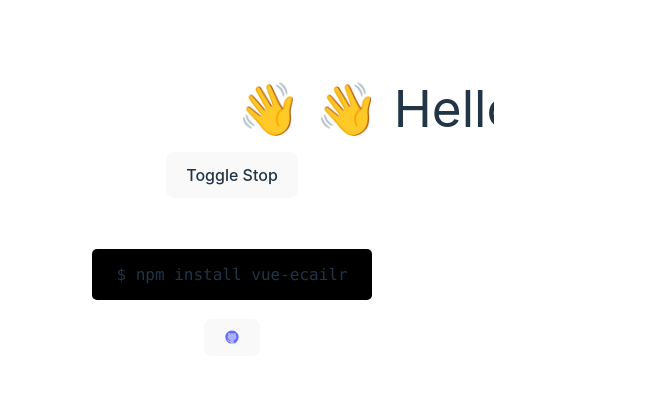
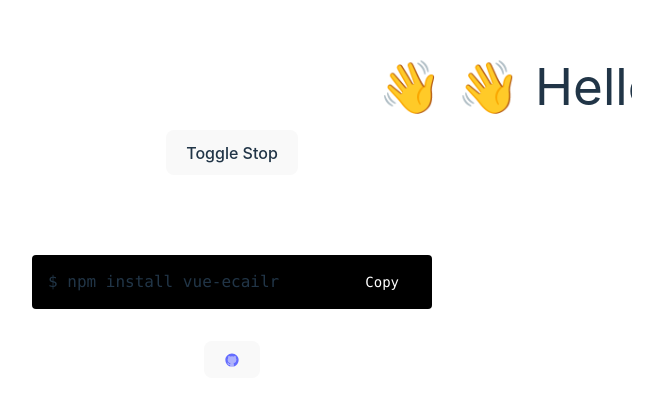
Before and after one commit to cjboy76/vue-ecailr, a Vue app: page / in a window 1280 px wide. Shown: the part 190-596 px from the top of the page, without its empty margins (408-1071 px from the left). Built offline with nearby package versions, Linux system fonts and the light colour scheme.

Commit message:
:pencil: update: demo page's style to tailwind

```diff
--- a/src/App.vue
+++ b/src/App.vue
@@ -2,24 +2,43 @@
 import { ref } from 'vue';
 import VueEcailr from './components/VueEcailr.vue';
 import GitHubIcon from './components/GitHubIcon.vue';
+import CheckIcon from './components/CheckIcon.vue';
 
 const stop = ref(false);
+const installCommand = ref('npm install vue-ecailr');
+const copied = ref(false);
 function toggle() {
   stop.value = !stop.value;
+}
+function copyToClipBoard() {
+  navigator.clipboard.writeText(installCommand.value).then(() => {
+    copied.value = true;
+  });
 }
 </script>
 
 <template>
-  <div class="content">
+  <div class="m-4">
     <vue-ecailr :stop="stop">
       <h1>👋 👋 Hello VueEcailr</h1>
     </vue-ecailr>
   </div>
   <button @click="toggle">Toggle Stop</button>
-  <div class="codeBlock">
-    <div>
-      <code class="code">$ npm install vue-ecailr</code>
-    </div>
+  <div class="mt-16 mb-4">
+    <code class="inline-block w-[400px] bg-black py-2 px-4 my-4 mx-6 rounded">
+      <div class="flex justify-between items-center">
+        <span> $ {{ installCommand }} </span>
+        <button
+          class="rounded py-2 px-4 text-sm text-bold bg-black cursor-pointer text-white"
+          @click="copyToClipBoard"
+        >
+          <span v-show="!copied"> Copy </span>
+          <span v-show="copied" class="flex items-center">
+            Copied <CheckIcon class="ml-2" />
+          </span>
+        </button>
+      </div>
+    </code>
   </div>
   <div>
     <a href="https://github.com/cjboy76/vue-ecailr" target="_blank">
@@ -29,18 +48,3 @@ function toggle() {
     </a>
   </div>
 </template>
-
-<style>
-.content {
-  margin: 1rem;
-}
-.codeBlock {
-  margin: 4rem 0 2rem;
-}
-.codeBlock .code {
-  background: #000;
-  padding: 1rem 1.5rem;
-  margin: 1rem 1.5rem;
-  border-radius: 5px;
-}
-</style>
--- /dev/null
+++ b/src/components/CheckIcon.vue
@@ -0,0 +1,14 @@
+<template>
+  <svg width="1em" height="1em" viewBox="0 0 24 24">
+    <path
+      fill="currentColor"
+      d="M9 16.17L4.83 12l-1.42 1.41L9 19L21 7l-1.41-1.41L9 16.17z"
+    ></path>
+  </svg>
+</template>
+
+<script lang="ts">
+export default {
+  name: 'IcOutlineCheck',
+};
+</script>
--- a/src/style.css
+++ b/src/style.css
@@ -61,7 +61,7 @@ button:focus-visible {
 }
 
 #app {
-  max-width: 1280px;
+  width: 70%;
   margin: 0 auto;
   padding: 2rem;
   text-align: center;
--- a/tailwind.config.cjs
+++ b/tailwind.config.cjs
@@ -1,5 +1,7 @@
 /** @type {import('tailwindcss').Config} */
 module.exports = {
+  mode: 'jit',
+  purge: ['./public/**/*.html', './src/**/*.{js,jsx,ts,tsx,vue}'],
   content: [
     './index.html',
     './src/**/*.{vue,js,ts,jsx,tsx}',
```
